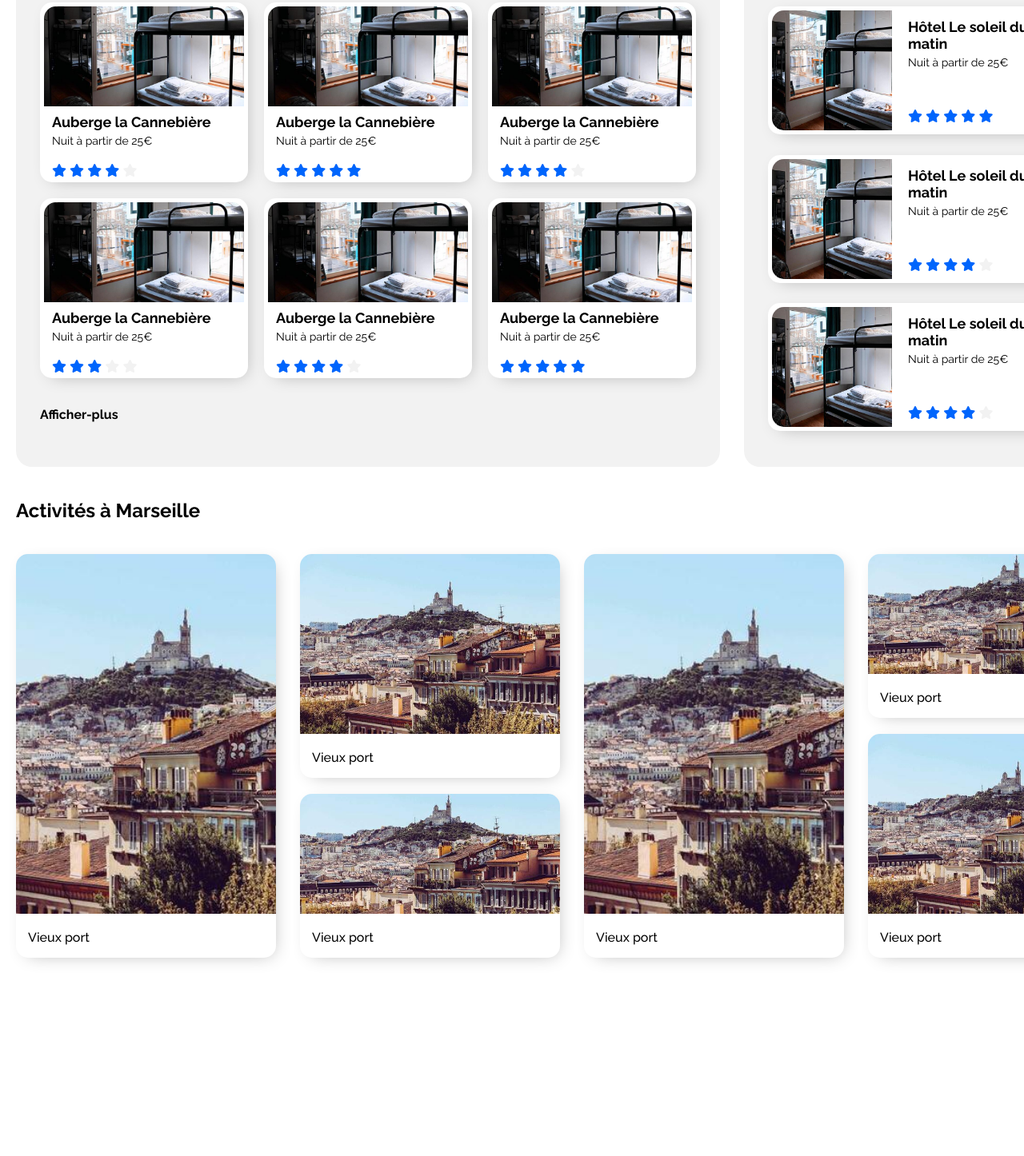
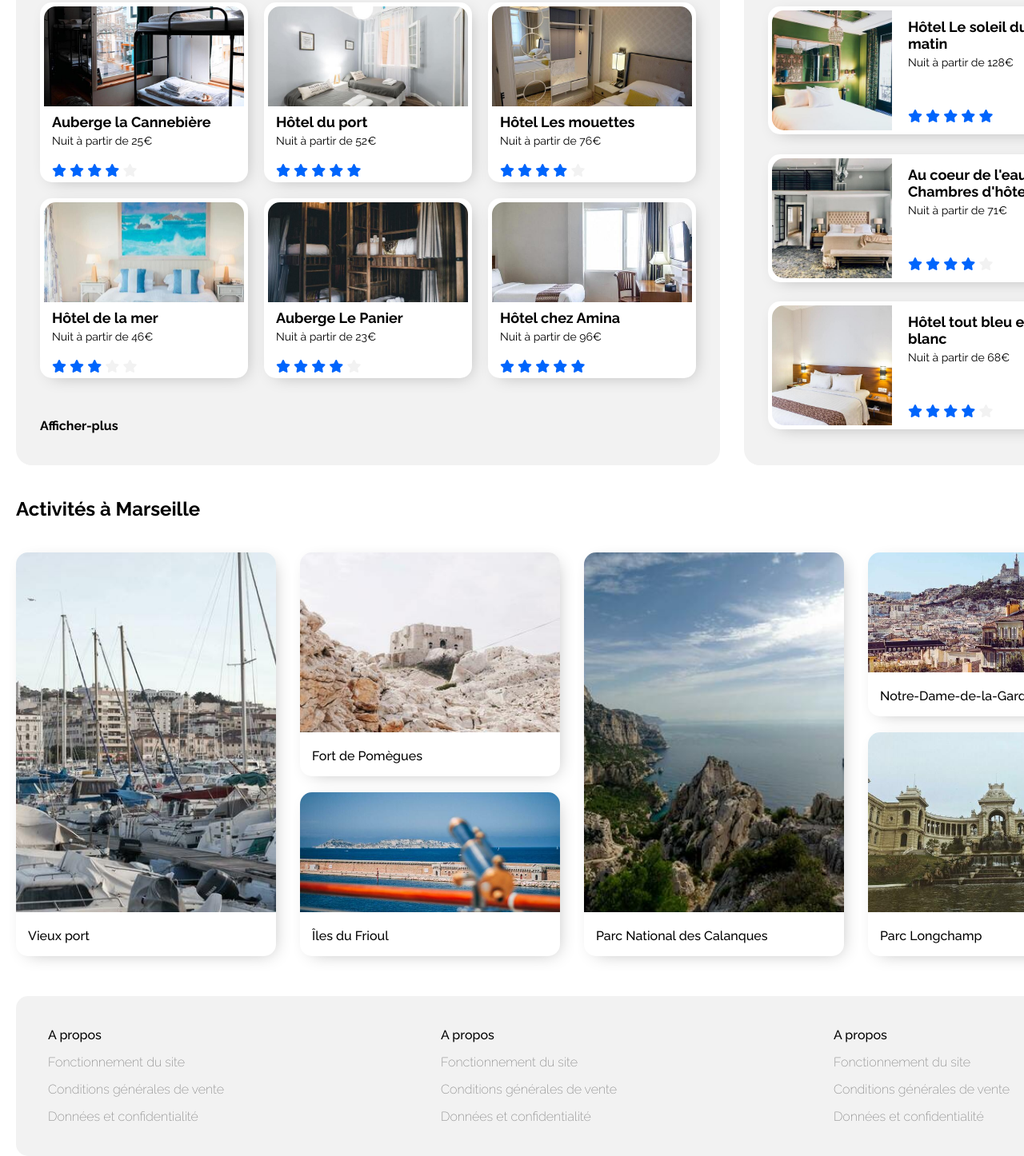
Before and after one commit to Bustault/P2_OPENCLASSROOMS, a plain HTML site: page Projet 2 - Reservia/index.html in a window 1280 px wide. Shown: the part 403-1849 px from the top of the page at 80% size. Before the commit the page ends 1641 px from the top, so only its background shows below. Drawn offline with Linux system fonts and the light colour scheme.

Commit message:
ajout du footer, reprise de toutes les zones devant comporter un lien, mise à jour des textes et images pour correspondre à la maquette

```diff
--- a/Projet 2 - Reservia/index.html
+++ b/Projet 2 - Reservia/index.html
@@ -28,22 +28,22 @@
         </div>
         <div class="search__filter">
             <p>Filtres</p>
-            <div class="search__filter--categories">
+            <a href="#" class="search__filter--categories">
                     <i class="fas fa-money-bill-wave"></i>
                     <p>Economique</p>
-            </div>
-            <div class="search__filter--categories">
+            </a>
+            <a href="" class="search__filter--categories">
                     <i class="fas fa-child"></i>
-                <p>Economique</p>
-            </div>
-            <div class="search__filter--categories">
+                    <p>Familial</p>
+            </a>
+            <a href="" class="search__filter--categories">
                     <i class="fas fa-heart"></i>
-                <p>Economique</p>
-            </div>
-            <div class="search__filter--categories">
+                    <p>Romantique</p>
+            </a>
+            <a href="" class="search__filter--categories">
                     <i class="fas fa-dog"></i>
-                <p>Economique</p>
-            </div>
+                    <p>Animaux autorisés</p>
+            </a>
         </div>
         <div class="search__info">
             <i class="fas fa-info"></i>
@@ -52,8 +52,9 @@
     </section>
     <section class="results__location">
         <h1 class="results__location--title">Hébergements à Marseille</h1>
+        <a href="#">
             <article class="results__location--item">
-            <img src="images/hebergements/4_small/marcus-loke-WQJvWU_HZFo-unsplash.jpg" alt="">
+                <img src="images/hebergements/4_small/marcus-loke-WQJvWU_HZFo-unsplash.jpg" alt="photo du logement">
                 <h2>Auberge la Cannebière</h2>
                 <p>Nuit à partir de 25€</p>
                 <div class="results__location--star">
@@ -64,10 +65,12 @@
                     <i class="fas fa-star inactive"></i>
                 </div>
             </article>
+        </a>
+        <a href="#">
             <article class="results__location--item">
-            <img src="images/hebergements/4_small/marcus-loke-WQJvWU_HZFo-unsplash.jpg" alt="">
-            <h2>Auberge la Cannebière</h2>
-            <p>Nuit à partir de 25€</p>
+                <img src="images/hebergements/4_small/fred-kleber-gTbaxaVLvsg-unsplash.jpg" alt="photo du logement">
+                <h2>Hôtel du port</h2>
+                <p>Nuit à partir de 52€</p>
                 <div class="results__location--star">
                     <i class="fas fa-star active"></i>
                     <i class="fas fa-star active"></i>
@@ -76,10 +79,12 @@
                     <i class="fas fa-star active"></i>
                 </div>
             </article>
+        </a>
+        <a href="#">
             <article class="results__location--item">
-            <img src="images/hebergements/4_small/marcus-loke-WQJvWU_HZFo-unsplash.jpg" alt="">
-            <h2>Auberge la Cannebière</h2>
-            <p>Nuit à partir de 25€</p>
+                <img src="images/hebergements/4_small/reisetopia-B8WIgxA_PFU-unsplash.jpg" alt="photo du logement">
+                <h2>Hôtel Les mouettes</h2>
+                <p>Nuit à partir de 76€</p>
                 <div class="results__location--star">
                     <i class="fas fa-star active"></i>
                     <i class="fas fa-star active"></i>
@@ -88,10 +93,12 @@
                     <i class="fas fa-star inactive"></i>
                 </div>
             </article>
+        </a>
+        <a href="#">
             <article class="results__location--item">
-            <img src="images/hebergements/4_small/marcus-loke-WQJvWU_HZFo-unsplash.jpg" alt="">
-            <h2>Auberge la Cannebière</h2>
-            <p>Nuit à partir de 25€</p>
+                <img src="images/hebergements/4_small/annie-spratt-Eg1qcIitAuA-unsplash.jpg" alt="photo du logement">
+                <h2>Hôtel de la mer</h2>
+                <p>Nuit à partir de 46€</p>
                 <div class="results__location--star">
                     <i class="fas fa-star active"></i>
                     <i class="fas fa-star active"></i>
@@ -100,10 +107,12 @@
                     <i class="fas fa-star inactive"></i>
                 </div>
             </article>
+        </a>
+        <a href="#">
             <article class="results__location--item">
-            <img src="images/hebergements/4_small/marcus-loke-WQJvWU_HZFo-unsplash.jpg" alt="">
-            <h2>Auberge la Cannebière</h2>
-            <p>Nuit à partir de 25€</p>
+                <img src="images/hebergements/4_small/nicate-lee-kT-ZyaiwBe0-unsplash.jpg" alt="photo du logement">
+                <h2>Auberge Le Panier</h2>
+                <p>Nuit à partir de 23€</p>
                 <div class="results__location--star">
                     <i class="fas fa-star active"></i>
                     <i class="fas fa-star active"></i>
@@ -112,10 +121,12 @@
                     <i class="fas fa-star inactive"></i>
                 </div>
             </article>
+        </a>
+        <a href="#">
             <article class="results__location--item">
-            <img src="images/hebergements/4_small/marcus-loke-WQJvWU_HZFo-unsplash.jpg" alt="">
-            <h2>Auberge la Cannebière</h2>
-            <p>Nuit à partir de 25€</p>
+                <img src="images/hebergements/4_small/febrian-zakaria-M6S1WvfW68A-unsplash.jpg" alt="photo du logement">
+                <h2>Hôtel chez Amina</h2>
+                <p>Nuit à partir de 96€</p>
                 <div class="results__location--star">
                     <i class="fas fa-star active"></i>
                     <i class="fas fa-star active"></i>
@@ -124,18 +135,20 @@
                     <i class="fas fa-star active"></i>
                 </div>
             </article>
-        <p class="results__location--plus">Afficher-plus</p>
+        </a>
+        <a href="#" class="results__location--plus">Afficher-plus</a>
     </section>
     <section class="results__popular">
         <div class="results__popular--title">
             <h1 class="">Les plus populaires</h1>
             <i class="fas fa-chart-line results__popular--icon"></i>
         </div>
+        <a href="#">
             <article class="results__popular--item">
-            <img src="images/hebergements/4_small/marcus-loke-WQJvWU_HZFo-unsplash.jpg" alt="">
+                <img src="images/hebergements/4_small/emile-guillemot-Bj_rcSC5XfE-unsplash.jpg" alt="photo du logement">
                 <div class="results__popular--info">
                     <h2>Hôtel Le soleil du matin</h2>
-                <p>Nuit à partir de 25€</p>
+                    <p>Nuit à partir de 128€</p>
                     <div class="results__popular--star">
                         <i class="fas fa-star active"></i>
                         <i class="fas fa-star active"></i>
@@ -145,11 +158,13 @@
                     </div>
                 </div>
             </article>
+        </a>
+        <a href="#">
             <article class="results__popular--item">
-            <img src="images/hebergements/4_small/marcus-loke-WQJvWU_HZFo-unsplash.jpg" alt="">
+                <img src="images/hebergements/4_small/aw-creative-VGs8z60yT2c-unsplash.jpg" alt="photo du logement">
                 <div class="results__popular--info">
-                <h2>Hôtel Le soleil du matin</h2>
-                <p>Nuit à partir de 25€</p>
+                    <h2>Au coeur de l'eau Chambres d'hôtes</h2>
+                    <p>Nuit à partir de 71€</p>
                     <div class="results__popular--star">
                         <i class="fas fa-star active"></i>
                         <i class="fas fa-star active"></i>
@@ -159,11 +174,13 @@
                     </div>
                 </div>
             </article>
+        </a>
+        <a href="">
             <article class="results__popular--item">
-            <img src="images/hebergements/4_small/marcus-loke-WQJvWU_HZFo-unsplash.jpg" alt="">
+                <img src="images/hebergements/4_small/febrian-zakaria-sjvU0THccQA-unsplash.jpg" alt="photo du logement">
                 <div class="results__popular--info">
-                <h2>Hôtel Le soleil du matin</h2>
-                <p>Nuit à partir de 25€</p>
+                    <h2>Hôtel tout bleu et blanc</h2>
+                    <p>Nuit à partir de 68€</p>
                     <div class="results__popular--star">
                         <i class="fas fa-star active"></i>
                         <i class="fas fa-star active"></i>
@@ -173,33 +190,69 @@
                     </div>
                 </div>
             </article>
+        </a>
     </section>
     <section class="activities">
         <h1 class="activities__title">Activités à Marseille</h1>
         <article class="activities__article1">
-            <img src="images/activites/4_small/florian-wehde-xW9e8gdotxI-unsplash.jpg" alt="">
+            <a href="#">
+                <img src="images/activites/4_small/reno-laithienne-QUgJhdY5Fyk-unsplash.jpg" alt="photo de l'activité">
                 <p>Vieux port</p>
+            </a>
         </article>
         <article class="activities__article2">
-            <img src="images/activites/4_small/florian-wehde-xW9e8gdotxI-unsplash.jpg" alt="">
-            <p>Vieux port</p>
+            <a href="#">
+                <img src="images/activites/4_small/paul-hermann-QFTrLdQIRhI-unsplash.jpg" alt="photo de l'activité">
+                <p>Fort de Pomègues</p>
+            </a>
         </article>
         <article class="activities__article3">
-            <img src="images/activites/4_small/florian-wehde-xW9e8gdotxI-unsplash.jpg" alt="">
-            <p>Vieux port</p>
+            <a href="#">
+                <img src="images/activites/4_small/kevin-hikari-rV_Qd1l-VXg-unsplash.jpg" alt="photo de l'activité">
+                <p>Îles du Frioul</p>
+            </a>
         </article>
         <article class="activities__article4">
-            <img src="images/activites/4_small/florian-wehde-xW9e8gdotxI-unsplash.jpg" alt="">
-            <p>Vieux port</p>
+            <a href="#">
+                <img src="images/activites/4_small/kilyan-sockalingum-NR8-cBCN3aI-unsplash.jpg" alt="photo de l'activité">
+                <p>Parc National des Calanques</p>
+            </a>
         </article>
         <article class="activities__article5">
-            <img src="images/activites/4_small/florian-wehde-xW9e8gdotxI-unsplash.jpg" alt="">
-            <p>Vieux port</p>
+            <a href="#">
+                <img src="images/activites/4_small/florian-wehde-xW9e8gdotxI-unsplash.jpg" alt="photo de l'activité">
+                <p>Notre-Dame-de-la-Garde</p>
+            </a>
         </article>
         <article class="activities__article6">
-            <img src="images/activites/4_small/florian-wehde-xW9e8gdotxI-unsplash.jpg" alt="">
-            <p>Vieux port</p>
+            <a href="#">
+                <img src="images/activites/4_small/lena-paulin-wH2-EJoDcV0-unsplash.jpg" alt="photo de l'activité">
+                <p>Parc Longchamp</p>
+            </a>
         </article>
     </section>
+    <footer class="footer">
+        <section class="more_information">
+            <ul>A propos
+                <li><a href="#">Fonctionnement du site</a></li>
+                <li><a href="#">Conditions générales de vente</a></li>
+                <li><a href="#">Données et confidentialité</a></li>
+            </ul>
+        </section>
+        <section class="more_information">
+            <ul>A propos
+                <li><a href="#">Fonctionnement du site</a></li>
+                <li><a href="#">Conditions générales de vente</a></li>
+                <li><a href="#">Données et confidentialité</a></li>
+            </ul>
+        </section>
+        <section class="more_information">
+            <ul>A propos
+                <li><a href="#">Fonctionnement du site</a></li>
+                <li><a href="#">Conditions générales de vente</a></li>
+                <li><a href="#">Données et confidentialité</a></li>
+            </ul>
+        </section>
+    </footer>
 </body>
 </html>
--- a/Projet 2 - Reservia/styles/styles.css
+++ b/Projet 2 - Reservia/styles/styles.css
@@ -13,7 +13,6 @@ body{
     grid-auto-flow: dense;
     grid-template-columns: 2fr 1fr;
     gap: 20px 30px;
-    padding-bottom: 40px;
 }
 .header{
     grid-column: 1/-1;
@@ -30,47 +29,32 @@ body{
 }
 .header__navigation{
     margin-top: 40px;
+    display: flex;
 }
 .header__navigation a{
     text-decoration: none;
-    color :grey;
-    margin-left: 20px;
+    color: #0065FC;
+    width: 120px;
+    text-align: center;
 }
-.header__navigation .header__navigation--accommodation, .header__navigation .header__navigation--inscription{
-    color: #0065FC;
+.header__navigation .header__navigation--activities{
+    color: grey;
 }
 .header__navigation--inscription{
     font-weight: 700;
 }
-.header__navigation--accommodation::before{
+
+.header__navigation--accommodation:hover::before, .header__navigation--activities:hover::before, .header__navigation--inscription:hover::before{
     content: '';
-    width: 113px;
+    width: 110px;
     height: 2px;
     display: block;
     position: absolute;
     top: 0px;
-    margin-left: 20px;
     background: #0065FC;
 }
 .header__navigation--activities:hover::before{
-    content: '';
-    width: 90px;
-    height: 2px;
-    display: block;
-    position: absolute;
-    top: 0px;
-    right: 85px;
     background: grey;
-}
-.header__navigation--inscription:hover::before{
-    content: '';
-    width: 80px;
-    height: 2px;
-    display: block;
-    position: absolute;
-    top: 0px;
-    right: 0px;
-    background: #0065FC;
 }
 .search{
     grid-column: 1/-1;
@@ -125,6 +109,10 @@ body{
     margin-top: 25px;
     display: flex;
     font-weight: 500;
+}
+.search__filter a{
+    text-decoration: none;
+    color: black;
 }
 .search__filter p{
     display: flex;
@@ -194,6 +182,10 @@ body{
     gap: 20px 20px;
     max-width: 820px;
 }
+.results__location a {
+    text-decoration: none;
+    color: black;
+}
 .results__location article:hover{
     transform: translate(10px,10px);
 }
@@ -203,20 +195,12 @@ body{
     border-radius: 15px;
     box-shadow: 5px 5px 22px -9px rgba(0,0,0,0.3);
 }
-.results__location--title{
-    grid-column: 1/-1;
-    height: 40px;
-    padding: 0;
-    margin: 0;
-}
+
 .results__location--item img{
     width: 250px;
     height: 125px;
     object-fit: cover;
     border-radius: 15px 15px 0 0;
-}
-.results__location--plus{
-    grid-column: 1;
 }
 .results__location--item h2{
     font-size: 18px;
@@ -227,6 +211,17 @@ body{
     font-size: 14px;
     padding: 0;
     margin: 0 0 5px 10px;
+}
+.results__location--title{
+    grid-column: 1/-1;
+    height: 40px;
+    padding: 0;
+    margin: 0;
+}
+.results__location--plus {
+    margin-top: 30px;
+    text-decoration: none;
+    color: black;
 }
 .results__location--star{
     padding-left: 10px;
@@ -253,6 +248,10 @@ body{
     grid-template-columns: 1fr;
     gap: 20px 0px;
     max-width: 410px;
+}
+.results__popular a {
+    text-decoration: none;
+    color: black;
 }
 .results__popular article:hover{
     transform: translate(10px,10px);
@@ -319,6 +318,10 @@ body{
 .activities__article5{ grid-area: activities__article5; }
 .activities__article6{ grid-area: activities__article6; }
 
+.activities a{
+    text-decoration: none;
+    color: black;
+}
 .activities article{
     box-shadow: 5px 5px 22px -9px rgba(0,0,0,0.3);
     border-radius: 15px;
@@ -354,3 +357,29 @@ body{
 .activities__article6 img{
     height: 225px;
 }
+.footer{
+    grid-column: 1/-1 ;
+    display: flex;
+    justify-content: space-between;
+    align-items: center;
+    max-width: 1400px;
+    background: #F2F2F2;
+    height: 200px;
+    margin-top: 30px;
+    border-radius: 15px;
+}
+.footer ul{
+    font-weight: 500;
+}
+.footer li{
+    list-style: none;
+    margin-top: 15px;
+}
+.footer a{
+    text-decoration: none;
+    color: grey;
+    font-weight: 200;
+}
+.more_information{
+    margin-right: 10%;
+}
```
Also changed, not shown: 3 other files. Lines whose indentation alone changed are shown as unchanged.
